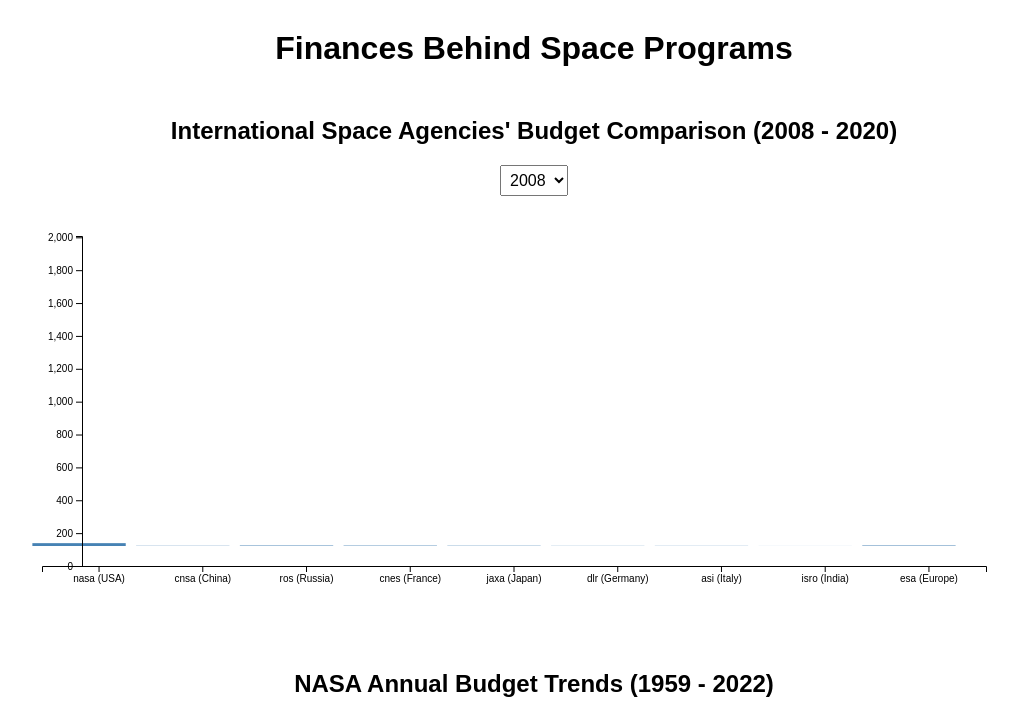
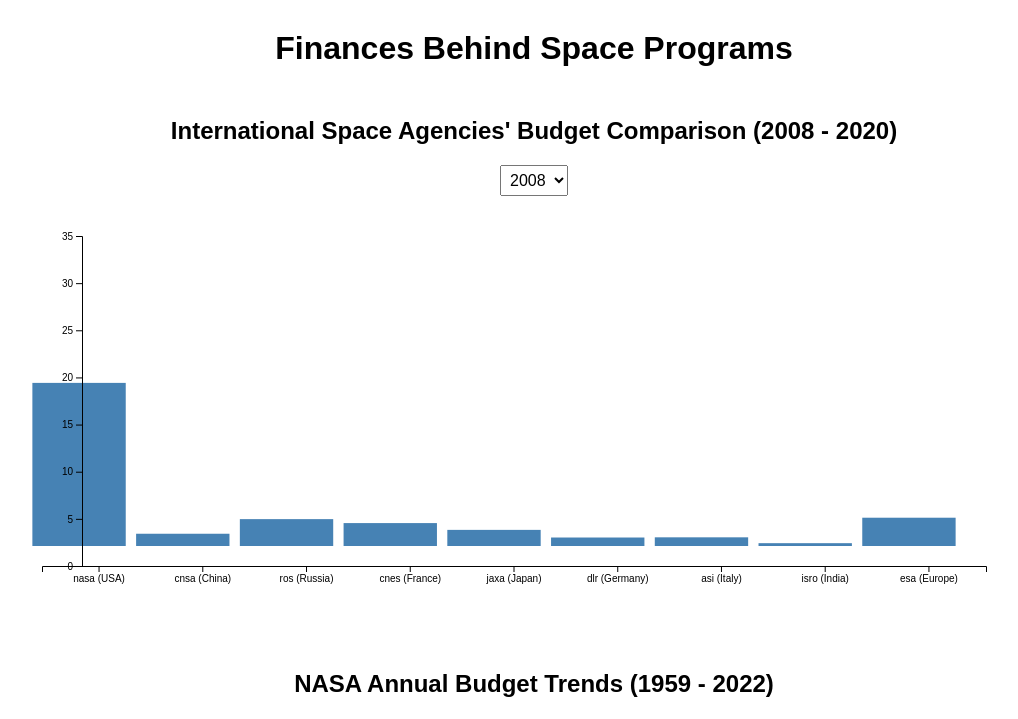
Before and after one commit to tinpham1/Project-3, a Python web app: template finances_behind_space_programs/templates/index.html in a window 1280 px wide. Shown: the top 719 px of the page, without its empty margins (106-1124 px from the left). Run offline with Jinja, Linux system fonts and the light colour scheme; the template is opened without the code that fills it, so the values that code supplies are empty; some libraries are stand-ins or nearby versions.

Commit message:
Code update 2

```diff
--- a/finances_behind_space_programs/static/script.js
+++ b/finances_behind_space_programs/static/script.js
@@ -9,7 +9,7 @@ function updateChart() {
 
     // Set domain for the x and y scales
     x.domain(Object.keys(yearData).filter(key => key !== 'year')); // Exclude 'year' from x-axis
-    y.domain([0.2, 25]); // Explicitly set y-scale from 0.2B (200 million) to 25B (25 billion)
+    y.domain([0.2, 35]); // Explicitly set y-scale from 0.2B (200 million) to 25B (25 billion)
 
     // Remove existing bars and axes before drawing new ones
     chartGroup.selectAll(".bar").remove();
--- a/finances_behind_space_programs/templates/index.html
+++ b/finances_behind_space_programs/templates/index.html
@@ -156,7 +156,7 @@
 
       // Set domain for the x and y scales
       x.domain(Object.keys(yearData).filter(key => key !== 'year'));
-      y.domain([0, d3.max(Object.values(yearData).filter(value => !isNaN(value)))]);
+      y.domain([0, 35]);
 
       const bars = svg1.selectAll(".bar")
         .data(Object.entries(yearData).filter(([key, value]) => key !== 'year'));
```
